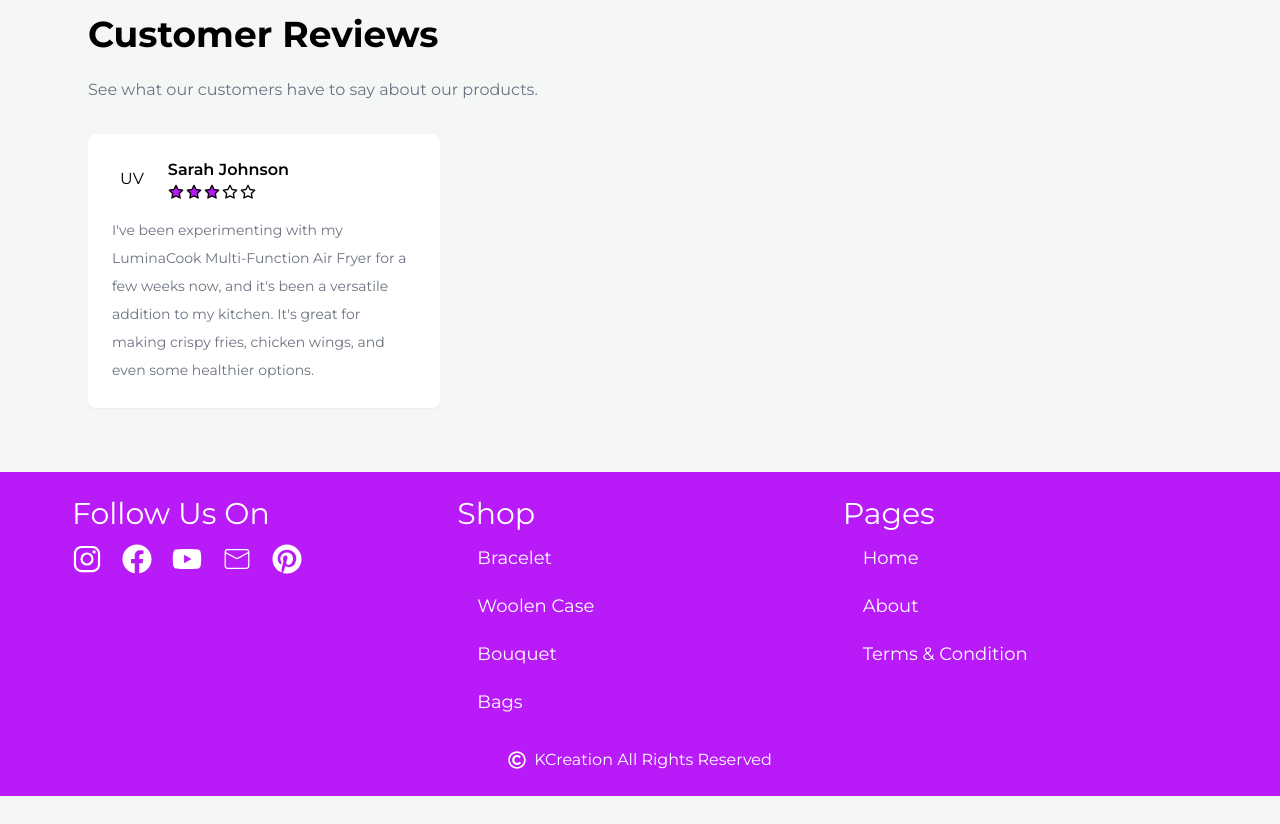
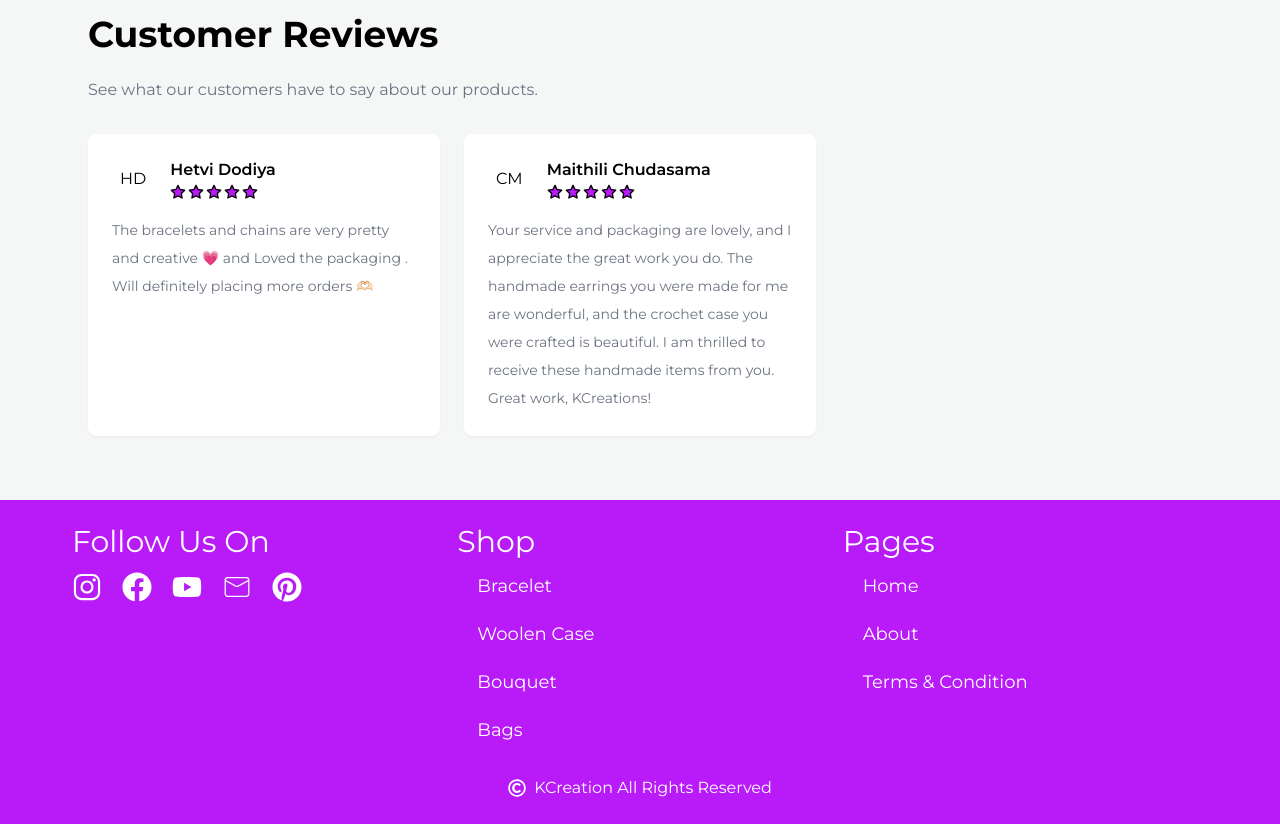
Before and after one commit to UdayVara/Kcreation-web, a Next.js app: page /about in a window 1280 px wide. Shown: the part 3160-3984 px from the top of the page. Before the commit the page ends 3956 px from the top, so only its background shows below. Built offline with nearby package versions, Linux system fonts and the light colour scheme; no server answers.

Commit message:
--->Added Review And Gender Fix

```diff
--- a/src/components/Custom/Review.tsx
+++ b/src/components/Custom/Review.tsx
@@ -10,26 +10,49 @@ export default function Reviews() {
         </p>
       </div>
       <div className="grid grid-cols-1 md:grid-cols-2 lg:grid-cols-3 gap-6 mt-8">
+
         <div className="bg-white dark:bg-gray-950 rounded-lg p-6 shadow-sm">
           <div className="flex items-center gap-4">
-            <p className="p-2 rounded-full">UV</p>
+            <p className="p-2 rounded-full">HD</p>
             <div className="grid gap-0.5">
-              <h3 className="font-semibold">Sarah Johnson</h3>
+              <h3 className="font-semibold">Hetvi Dodiya</h3>
               <div className="flex items-center gap-0.5">
                 <StarIcon className="w-4 h-4 fill-primary" />
                 <StarIcon className="w-4 h-4 fill-primary" />
                 <StarIcon className="w-4 h-4 fill-primary" />
-                <StarIcon className="w-4 h-4 fill-muted stroke-muted-foreground" />
-                <StarIcon className="w-4 h-4 fill-muted stroke-muted-foreground" />
+                <StarIcon className="w-4 h-4 fill-primary" />
+                <StarIcon className="w-4 h-4 fill-primary" />
+
               </div>
             </div>
           </div>
           <div className="mt-4 text-sm leading-loose text-gray-500 dark:text-gray-400">
             <p>
-              I've been experimenting with my LuminaCook Multi-Function Air
-              Fryer for a few weeks now, and it's been a versatile addition to
-              my kitchen. It's great for making crispy fries, chicken wings, and
-              even some healthier options.
+            The bracelets and chains are very pretty and creative 💗 and Loved the packaging . Will definitely placing more orders 🫶🏻
+
+            </p>
+          </div>
+        </div>
+        <div className="bg-white dark:bg-gray-950 rounded-lg p-6 shadow-sm">
+          <div className="flex items-center gap-4">
+            <p className="p-2 rounded-full">CM</p>
+            <div className="grid gap-0.5">
+              <h3 className="font-semibold">Maithili Chudasama</h3>
+              <div className="flex items-center gap-0.5">
+                <StarIcon className="w-4 h-4 fill-primary" />
+                <StarIcon className="w-4 h-4 fill-primary" />
+                <StarIcon className="w-4 h-4 fill-primary" />
+                <StarIcon className="w-4 h-4 fill-primary" />
+                <StarIcon className="w-4 h-4 fill-primary" />
+
+              </div>
+            </div>
+          </div>
+          <div className="mt-4 text-sm leading-loose text-gray-500 dark:text-gray-400">
+            <p>
+            Your service and packaging are lovely, and I appreciate the great work you do. The handmade earrings you were made for me are wonderful, and the crochet case you were crafted is beautiful. I am thrilled to receive these handmade items from you. Great work, KCreations!
+
+
             </p>
           </div>
         </div>
--- a/src/components/Custom/ShopFilter.tsx
+++ b/src/components/Custom/ShopFilter.tsx
@@ -74,6 +74,7 @@ function ShopFilter({ filter, setFilter }: { filter: any; setFilter: any }) {
             <SelectContent>
               <SelectItem value="male">Male</SelectItem>
               <SelectItem value="female">Female</SelectItem>
+              <SelectItem value="unisex">Unisex</SelectItem>
             </SelectContent>
           </Select>
         </div>
```
